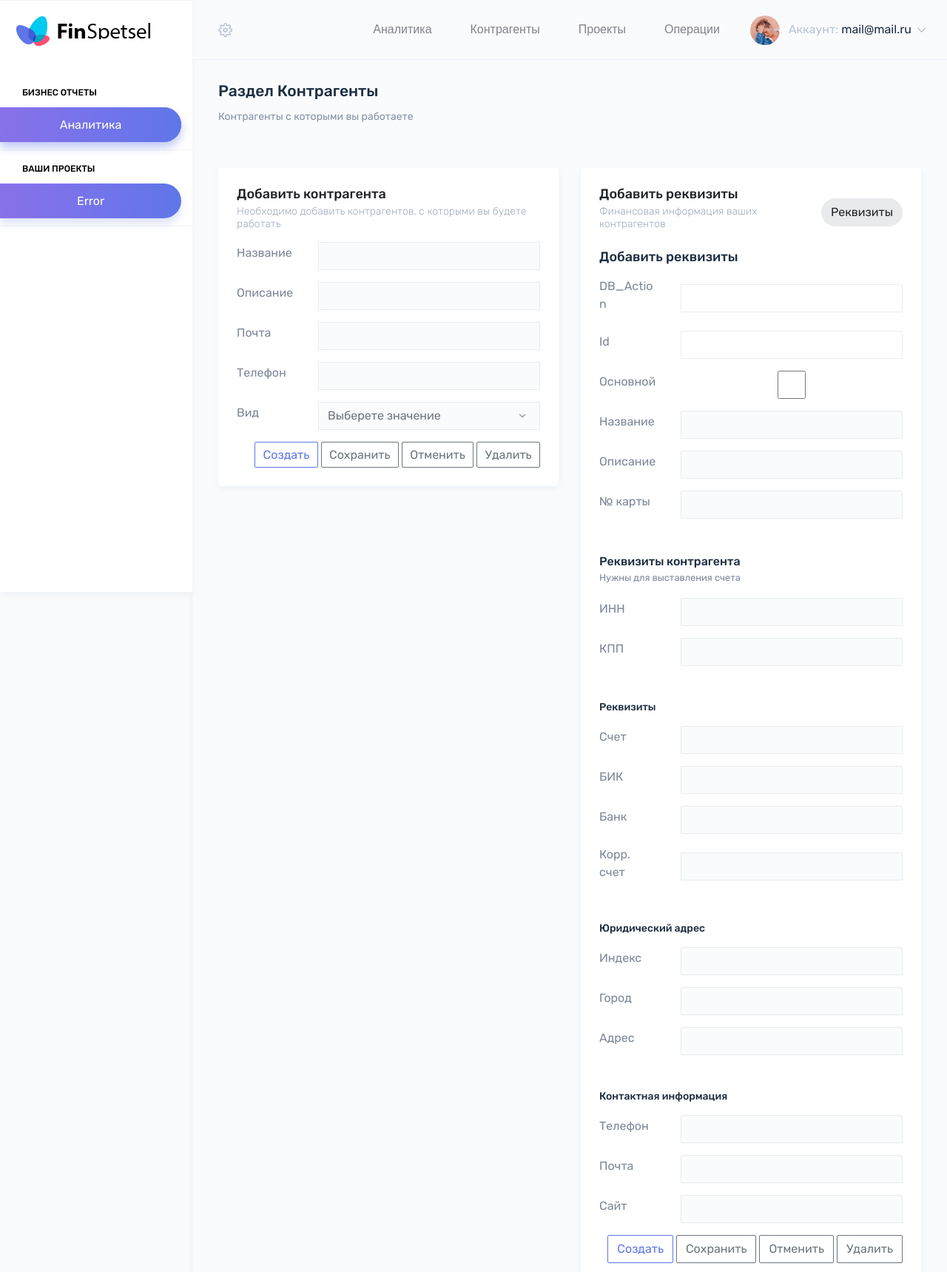
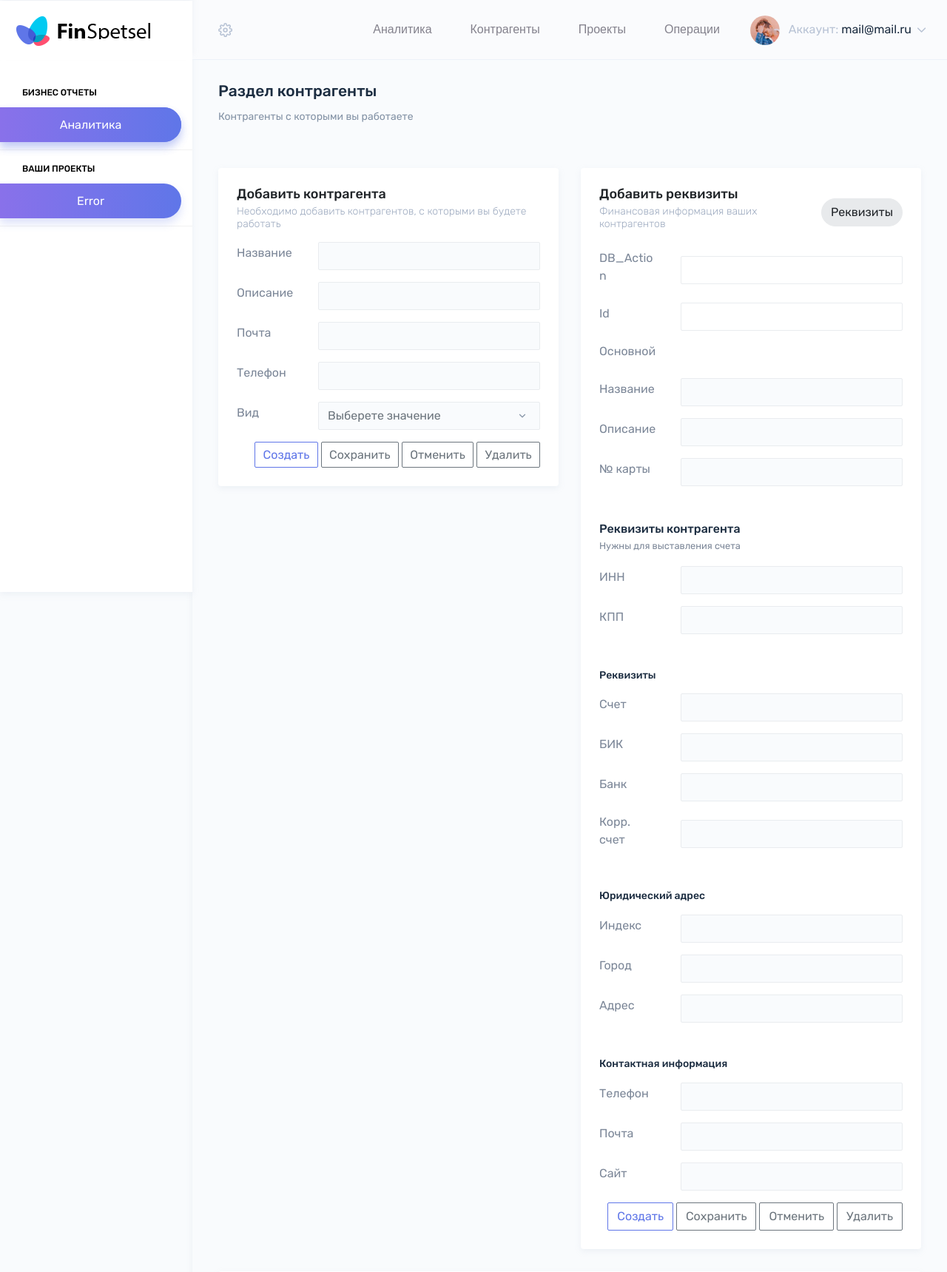
Before and after one commit to MkTverHub/FinsProject, a Spring Boot app: page /ContragentsEditor in a window 1280 px wide, after a click on "Реквизиты". Shown: the top 1719 px of the page at 74% size. Run offline with Spring Boot 4, Linux system fonts and the light colour scheme; the visitor is signed in with stand-in values (Sample User, id 1); data that the repository does not hold is empty; some of the project's set-up classes (security, data sources, template engines, error pages and the like) are left out, and stand-ins take their place; some libraries are stand-ins or nearby versions.

Commit message:
likimiks

```diff
--- a/basicFins/src/main/resources/templates/Fins_Company.html
+++ b/basicFins/src/main/resources/templates/Fins_Company.html
@@ -36,7 +36,7 @@
         <div class="page-breadcrumb">
             <div class="row">
                 <div class="col-7 align-self-center">
-                    <h3 class="page-title text-truncate text-dark font-weight-medium mb-1">Основная компания и сотрудники</h3>
+                    <h3 class="page-title text-truncate text-dark font-weight-medium mb-1">Компания и сотрудники</h3>
                     <div class="d-flex align-items-center">
                         <nav aria-label="breadcrumb">
                             <ol class="breadcrumb mt-2 p-0">
@@ -252,7 +252,7 @@
                 </div>
 
         <div class="row">
-            <div class="col-6">
+            <div class="col-12">
                 <div class="card">
                     <div class="card-body">
                         <h4 class="card-title">Информация о компании</h4>
@@ -278,7 +278,7 @@
                 </div>
             </div>
 
-            <div class="col-6">
+            <div class="col-12">
                 <div class="card">
                     <div class="card-body">
                         <h4 class="card-title">Список сотрудников в компании</h4>
--- a/basicFins/src/main/resources/templates/Fins_Contragents.html
+++ b/basicFins/src/main/resources/templates/Fins_Contragents.html
@@ -34,7 +34,7 @@
         <div class="page-breadcrumb">
             <div class="row">
                 <div class="col-7 align-self-center">
-                    <h3 class="page-title text-truncate text-dark font-weight-medium mb-1">Раздел Контрагенты</h3>
+                    <h3 class="page-title text-truncate text-dark font-weight-medium mb-1">Раздел контрагенты</h3>
                     <div class="d-flex align-items-center">
                         <nav aria-label="breadcrumb">
                             <ol class="breadcrumb mt-2 p-0">
@@ -206,10 +206,6 @@
                                 <!-- Форма с полями -->
                                 <form id="id_requisits_form" method="post">
                                     <div class="form-body">
-                                        <!-- Поле ввода -->
-                                        <div class="form-group">
-                                            <h4 class="text-dark w-100 text-truncate font-weight-medium mb-0">Добавить реквизиты</h4>
-                                        </div>
 
                                         <!-- Скрытое Поле ввода Действия inser/update/delete -->
                                         <div class="form-group">
@@ -260,7 +256,9 @@
                                                 <div class="col-lg-9 align-self-center">
                                                     <div class="row">
                                                         <div class="col-md-12">
-                                                            <input type="checkbox" id="requisit_main" class="form-control">
+                                                            <div class="custom-control custom-checkbox mr-sm-2">
+                                                                <input type="checkbox" class="custom-control-input" id="requisit_main">
+                                                            </div>
                                                         </div>
                                                     </div>
                                                 </div>
```
